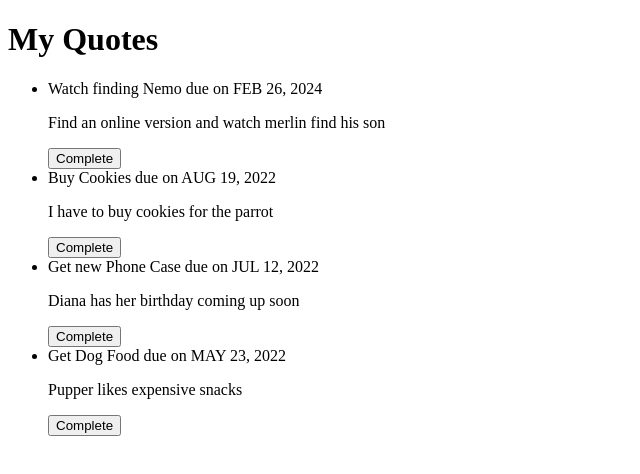
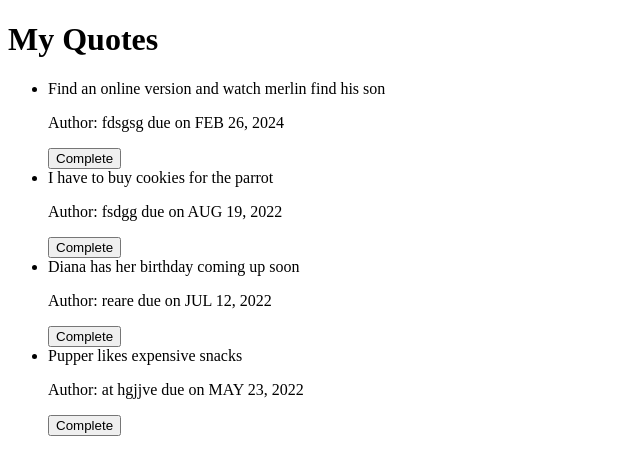
Before and after one commit to b3nzuk3/patientXero, an Angular app: page / in a window 1280 px wide. Shown: the top 474 px of the page, without its empty margins (0-640 px from the left). Built offline with nearby package versions, Linux system fonts and the light colour scheme.

Commit message:
making a pipe to count amount of time passed since Quote creation

```diff
--- a/src/app/app.module.ts
+++ b/src/app/app.module.ts
@@ -5,12 +5,14 @@ import { AppRoutingModule } from './app-routing.module';
 import { AppComponent } from './app.component';
 import { QuoteComponent } from './quote/quote.component';
 import { QuoteDetailComponent } from './quote-detail/quote-detail.component';
+import { DateCountPipe } from './date-count.pipe';
 
 @NgModule({
   declarations: [
     AppComponent,
     QuoteComponent,
-    QuoteDetailComponent
+    QuoteDetailComponent,
+    DateCountPipe
   ],
   imports: [
     BrowserModule,
--- /dev/null
+++ b/src/app/date-count.pipe.ts
@@ -0,0 +1,12 @@
+import { Pipe, PipeTransform } from '@angular/core';
+
+@Pipe({
+  name: 'dateCount'
+})
+export class DateCountPipe implements PipeTransform {
+
+  transform(value: unknown, ...args: unknown[]): unknown {
+    return null;
+  }
+
+}
--- a/src/app/quote-detail/quote-detail.component.html
+++ b/src/app/quote-detail/quote-detail.component.html
@@ -1,2 +1,2 @@
-<p>{{quote.description}}</p>
+<p>Author: {{quote.name}} due on {{quote.completeDate | date |uppercase}} </p>
 <button (click)= 'quoteComplete(true)'>Complete</button>
--- a/src/app/quote.ts
+++ b/src/app/quote.ts
@@ -1,3 +1,3 @@
 export class Quote {
-  constructor(public id: number,public name: string,public description: string, public completeDate: Date){}
+  constructor(public id: number,public description: string, public name: string, public completeDate: Date){}
 }
--- a/src/app/quote/quote.component.html
+++ b/src/app/quote/quote.component.html
@@ -1,7 +1,7 @@
 <h1>My Quotes</h1>
 <ul>
   <li *ngFor='let quote of quotes;let i = index'>
-    {{quote.name}} due on {{quote.completeDate | date |uppercase}}
+    {{quote.description}}
     <app-quote-detail [quote]='quote' (isComplete) = 'completeGoal($event,i)'></app-quote-detail>
   </li>
 
--- a/src/app/quote/quote.component.ts
+++ b/src/app/quote/quote.component.ts
@@ -9,10 +9,10 @@ import { Quote } from "../quote";
 })
 export class QuoteComponent implements OnInit {
   quotes: Quote[] = [
-    new Quote(1, 'Watch finding Nemo', 'Find an online version and watch merlin find his son',new Date(2024,1,26)),
-    new Quote(2, 'Buy Cookies', 'I have to buy cookies for the parrot',new Date(2022,7,19),),
-    new Quote(3, 'Get new Phone Case', 'Diana has her birthday coming up soon',new Date(2022,6,12)),
-    new Quote(4, 'Get Dog Food', 'Pupper likes expensive snacks',new Date(2022,4,23))]
+    new Quote(1, 'Find an online version and watch merlin find his son', 'fdsgsg',new Date(2024,1,26)),
+    new Quote(2, 'I have to buy cookies for the parrot', 'fsdgg',new Date(2022,7,19),),
+    new Quote(3, 'Diana has her birthday coming up soon', 'reare',new Date(2022,6,12)),
+    new Quote(4, 'Pupper likes expensive snacks', 'at hgjjve',new Date(2022,4,23))]
 
   completeGoal(isComplete, index) {
     if (isComplete) {
```
Also changed, not shown: 1 other file (tests, documents, lock files or other folders).
